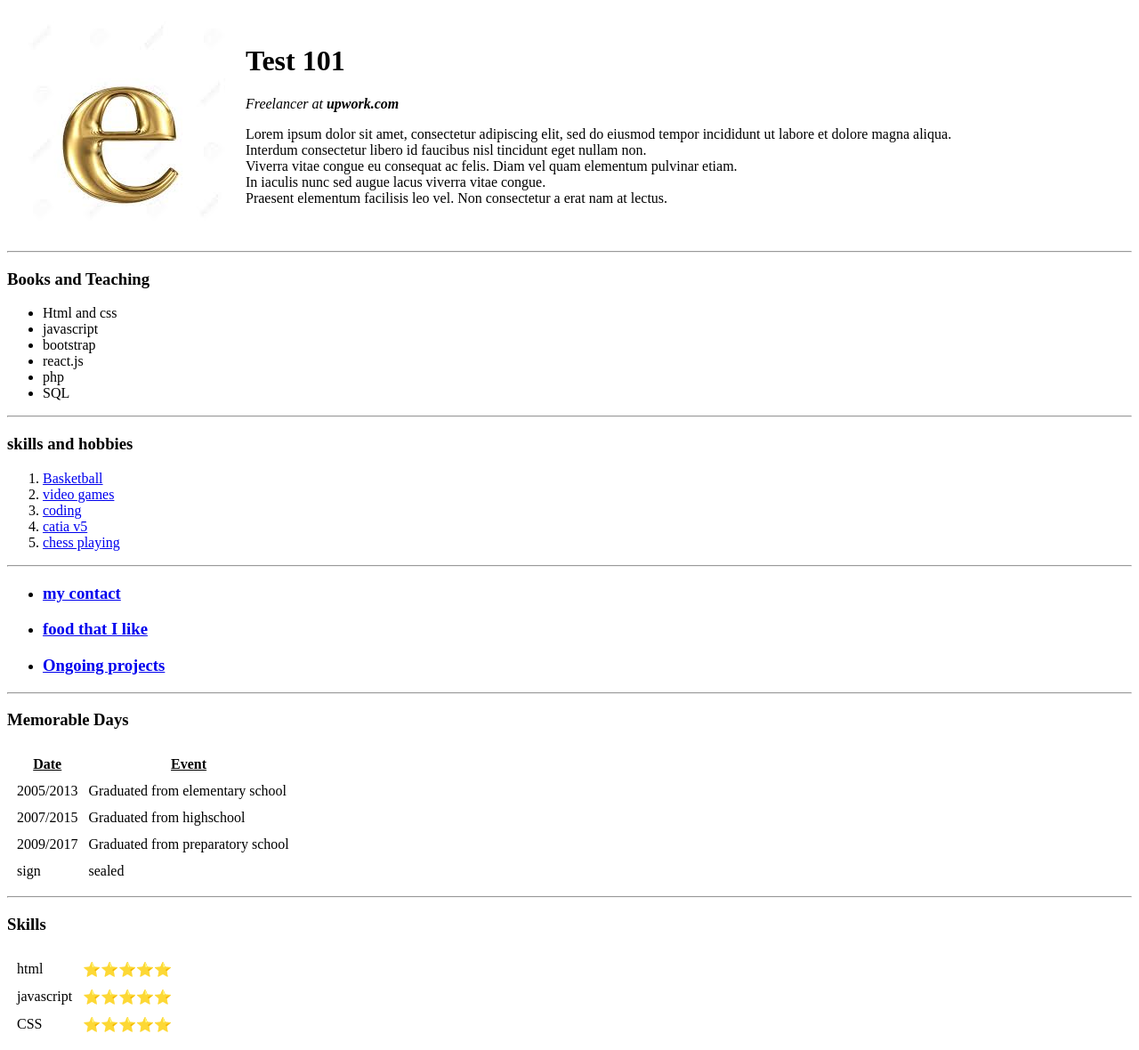
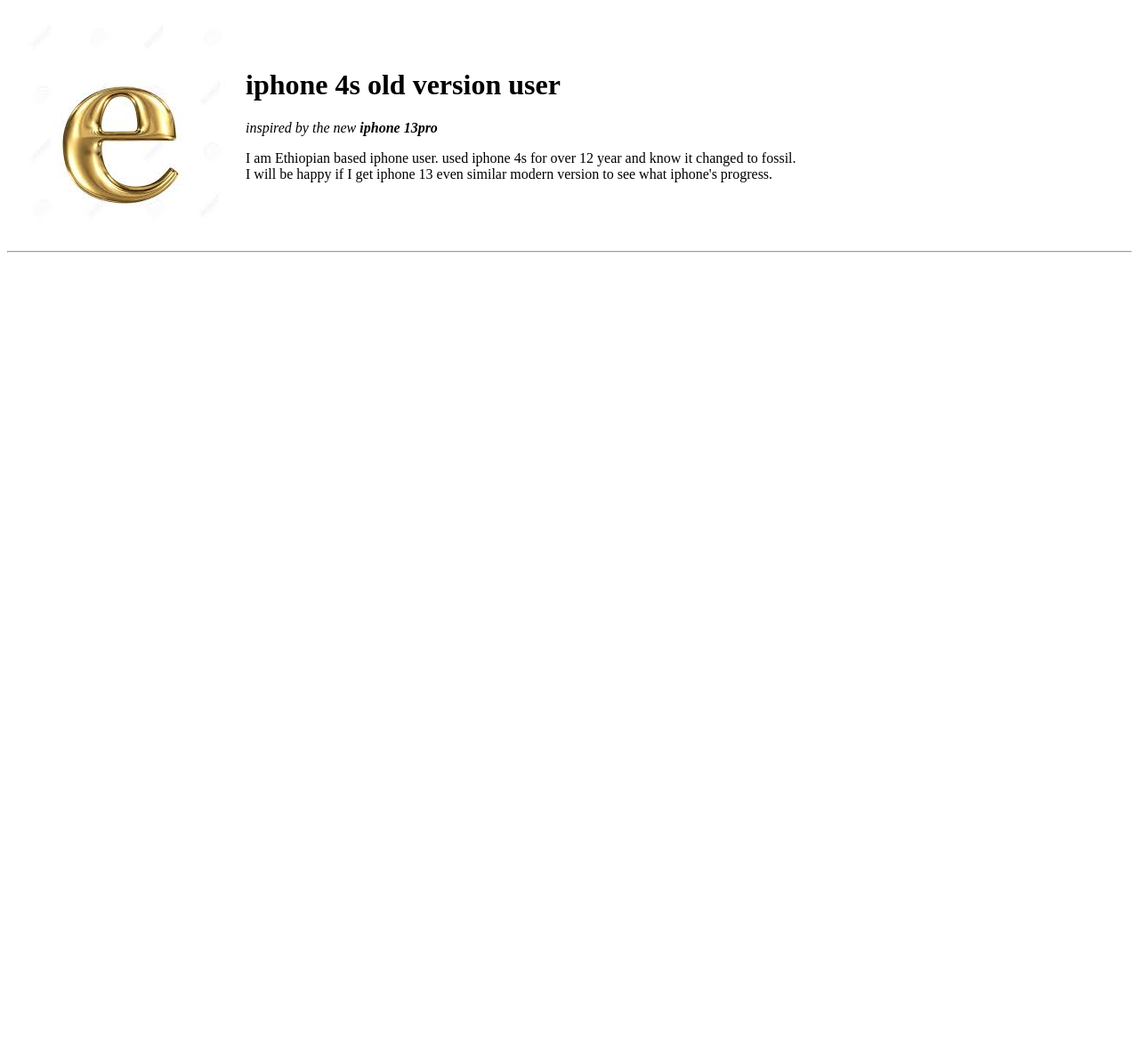
Before and after one commit to eyob-gez/Test-cv-101, a plain HTML site: page index.html in a window 1280 px wide. Shown: the part 5-1185 px from the top of the page at 89% size. After the commit the page ends 800 px from the top, so only its background shows below. Drawn offline with Linux system fonts and the light colour scheme.

Commit message:
Update index.html
Signed-off-by: Eyob <93977048+eyob-gez@users.noreply.github.com>

```diff
--- a/index.html
+++ b/index.html
@@ -11,96 +11,21 @@
     <tr>
       <td><img src="images.jpg" alt=" the e image" /></td>
       <td>
-        <h1>Test 101</h1>
-        <p><em>Freelancer at <strong>upwork.com</strong></em></p>
+        <h1>iphone 4s old version user</h1>
+        <p><em>inspired by the new  <strong>iphone 13pro</strong></em></p>
         <p>
-          Lorem ipsum dolor sit amet, consectetur adipiscing elit, sed do eiusmod tempor incididunt ut labore et dolore magna aliqua.<br>
-          Interdum consectetur libero id faucibus nisl tincidunt eget nullam non. <br>
-          Viverra vitae congue eu consequat ac felis. Diam vel quam elementum pulvinar etiam.<br>
-          In iaculis nunc sed augue lacus viverra vitae congue.<br>
-          Praesent elementum facilisis leo vel. Non consectetur a erat nam at lectus.
+          I am Ethiopian based iphone user. used iphone 4s for over 12 year and know it changed to fossil.<br/>
+          I will be happy if I get iphone 13 even similar modern version to see what iphone's progress.
+
         </p>
       </td>
     </tr>
   </table>
 
   <hr>
-  <h3>Books and Teaching</h3>
-    <ul>
-    <li>Html and css</li>
-    <li>javascript</li>
-    <li>bootstrap</li>
-    <li>react.js</li>
-    <li>php</li>
-    <li>SQL</li>
-
-    </ul>
-  <hr>
-  <h3>skills and hobbies</h3>
-  <ol>
-    <li><a href="https://www.youtube.com/watch?v=1Dv63K05MzQ">Basketball</a></li>
-    <li><a href="https://www.youtube.com/watch?v=dCue9s4t-oc">video games</a></li>
-    <li><a href="https://www.youtube.com/results?search_query=web+development">coding</a></li>
-    <li><a href="https://www.youtube.com/watch?v=O-9074pygXo">catia v5</a></li>
-     <li><a href="chess-board.html">chess playing</a></li>
-
-  </ol>
-  <hr>
-  <ul>
-    <li><h3><a href="mycontacts.html">my contact</a></h3></li>
-    <li><h3><a href="favfood.html">food that I like</a></h3></li>
-    <li><h3><a href="ongoingpr.html">Ongoing projects</a></h3></li>
-  </ul>
-  <hr>
-  <h3>Memorable Days</h3>
-  <table  cellspacing ="10px">
-    <thead>
-      <tr>
-        <th><u>Date</u></th>
-        <th><u>Event</u></th>
-      </tr>
-    </thead>
-    <tbody>
-      <tr>
-        <td>2005/2013</td>
-        <td>Graduated from elementary school</td>
-      </tr>
-      <tr>
-        <td>2007/2015</td>
-        <td>Graduated from highschool</td>
-      </tr>
-      <tr>
-        <td>2009/2017</td>
-        <td>Graduated from preparatory school</td>
-      </tr>
-
-    </tbody>
-    <tfoot>
-      <tr>
-        <td>sign</td>
-        <td>sealed</td>
-      </tr>
 
 
-    </tfoot>
-  </table>
-  <hr>
-  <h3>Skills</h3>
 
-  <table cellspacing ="10px">
-      <tr><!--tr 1-->
-          <td>html</td>
-          <td>⭐⭐⭐⭐⭐</td>
-      </tr>
-      <tr>
-        <td>javascript</td>
-        <td>⭐⭐⭐⭐⭐</td>
-      </tr>
-      <tr><!--tr 2-->
-          <td>CSS</td>
-          <td>⭐⭐⭐⭐⭐</td>
-      </tr>
-  </table>
 
 </body>
 
```
